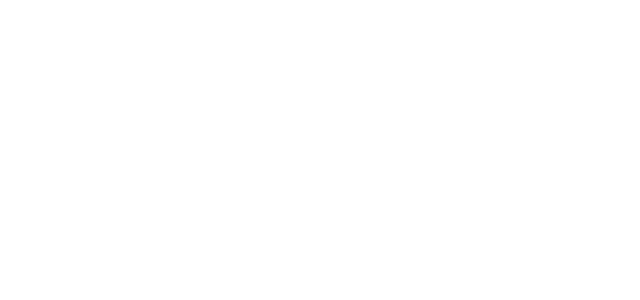
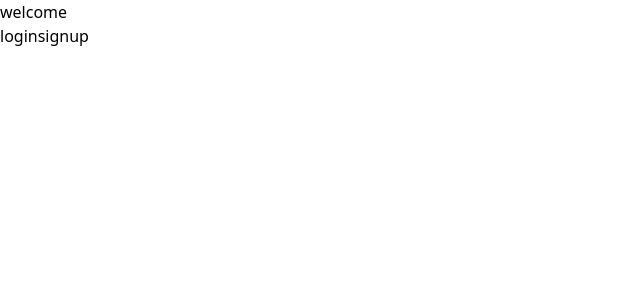
Before and after one commit to Nation47/cargo-delivery, a React (Vite) app: page / in a window 1280 px wide. Before the commit this address had no page. Shown: the top 300 px of the page, without its empty margins (0-640 px from the left). Built offline with nearby package versions, Linux system fonts and the light colour scheme.

Commit message:
few changes

```diff
--- a/src/App.jsx
+++ b/src/App.jsx
@@ -4,6 +4,7 @@ import Signup from './components/Signup';
 import Home from './pages/Home';
 import { useEffect, useState } from 'react';
 import { Toaster } from 'react-hot-toast';
+import Landing from './pages/Landing';
 
 function App() {
   const [token, setToken] = useState(false);
@@ -27,7 +28,8 @@ function App() {
           <Routes>
             <Route path='/login' element={<Login setToken={setToken} /> } />
             <Route path='/signup' element={<Signup />} />
-            {token? <Route path='/' element={<Home token={token} />} />:""}
+            {token? <Route path='/home' element={<Home token={token} />} />:""}
+            <Route path='/' element={<Landing />} />
           </Routes>
         </div>
       </BrowserRouter>
--- a/src/components/Login.jsx
+++ b/src/components/Login.jsx
@@ -25,7 +25,7 @@ const Login = ({setToken}) => {
                 toast.success('Successful login')
                 setError(null);
                 setToken(data)
-                navigate('/')
+                navigate('/home')
 
             }
         console.log(password, email);
--- a/src/components/Signup.jsx
+++ b/src/components/Signup.jsx
@@ -36,7 +36,7 @@ const Signup = () => {
             } else{
                 toast.success('Account Created')
                 setError(null);
-                navigate('/')
+                navigate('/home')
 
             }
 
--- /dev/null
+++ b/src/pages/Landing.jsx
@@ -0,0 +1,15 @@
+import { Link } from "react-router-dom";
+
+const Landing = () => {
+    return (
+        <>
+            <div>
+                <h2>welcome</h2>
+                <Link to='/login' className="btn-sec" >login</Link>
+                <Link to='/signup' className="btn-sec" >signup</Link>
+            </div>
+        </>
+    );
+}
+
+export default Landing;
```
